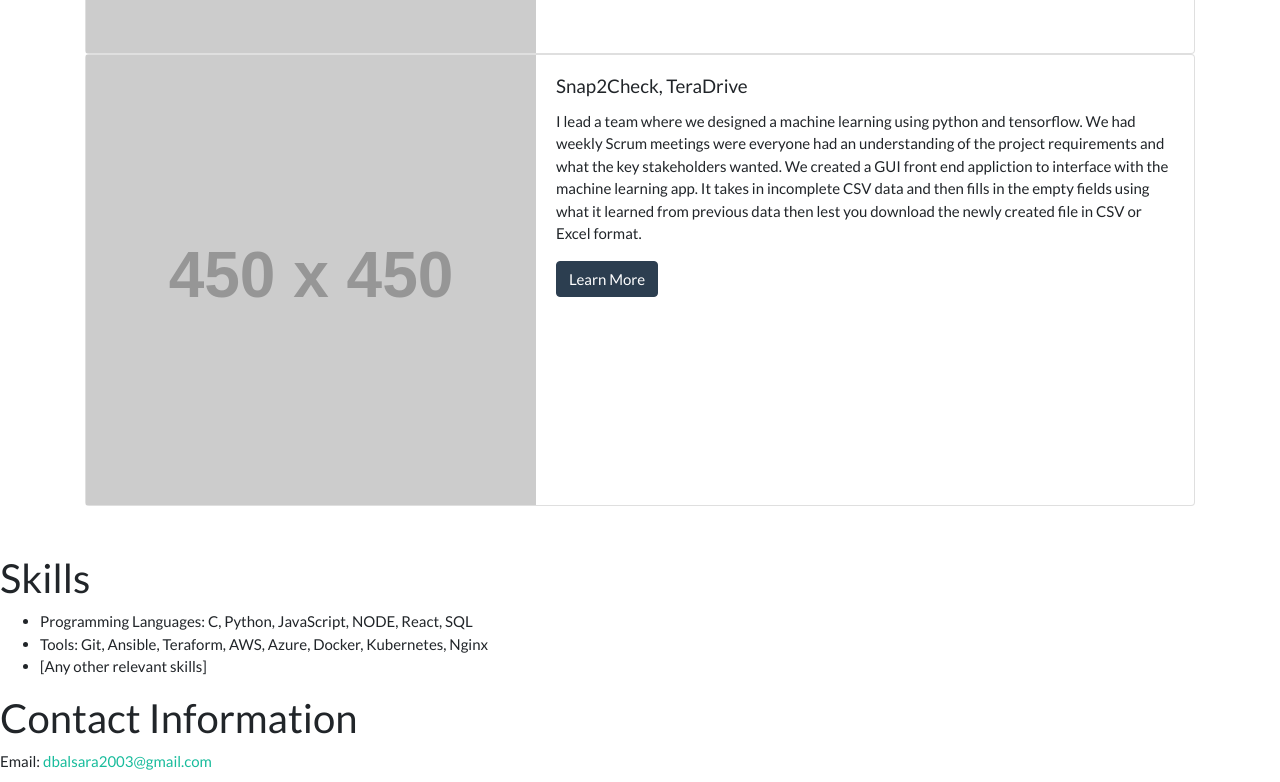
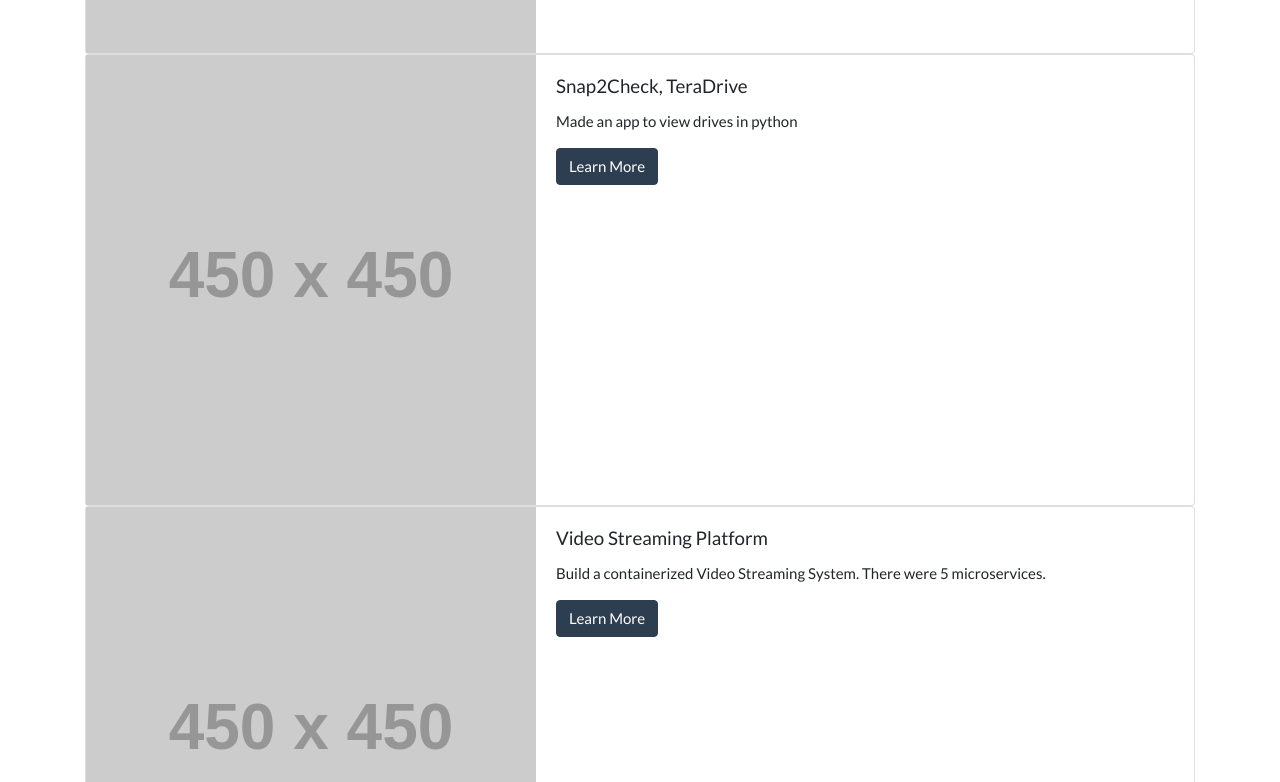
Before and after one commit to dbalsara2003/dbalsara.github.io, a website: page index.html in a window 1280 px wide. Shown: the part 590-1372 px from the top of the page. Drawn offline with nearby package versions, Linux system fonts and the light colour scheme; files that its build step writes are made by us from their sources; placeholder pictures from the web are drawn by us.

Commit message:
changed some stuff

```diff
--- a/index.html
+++ b/index.html
@@ -55,8 +55,18 @@
                         <img src="https://via.placeholder.com/450" class="card-img-left" alt="Project Image">
                         <div class="card-body">
                             <h5 class="card-title">Snap2Check, TeraDrive</h5>
-                            <p class="card-text">I lead a team where we designed a machine learning using python and tensorflow. We had weekly Scrum meetings were everyone had an understanding of the project requirements and what the key stakeholders wanted. We created a GUI front end appliction to interface with the machine learning app. It takes in incomplete CSV data and then fills in the empty fields using what it learned from previous data then lest you download the newly created file in CSV or Excel format.</p>
+                            <p class="card-text">Made an app to view drives in python</p>
                             <a href="https://github.com/Jollysquire/3900-4900-TeraDrive" class="btn btn-primary">Learn More</a>
+                        </div>
+                    </div>
+                </div>
+                <div class="col-md-20 mb-10">
+                    <div class="card flex-row">
+                        <img src="https://via.placeholder.com/450" class="card-img-left" alt="Project Image">
+                        <div class="card-body">
+                            <h5 class="card-title">Video Streaming Platform</h5>
+                            <p class="card-text">Build a containerized Video Streaming System. There were 5 microservices.</p>
+                            <a href="https://github.com/dbalsara2003/video_streaming" class="btn btn-primary">Learn More</a>
                         </div>
                     </div>
                 </div>
```
